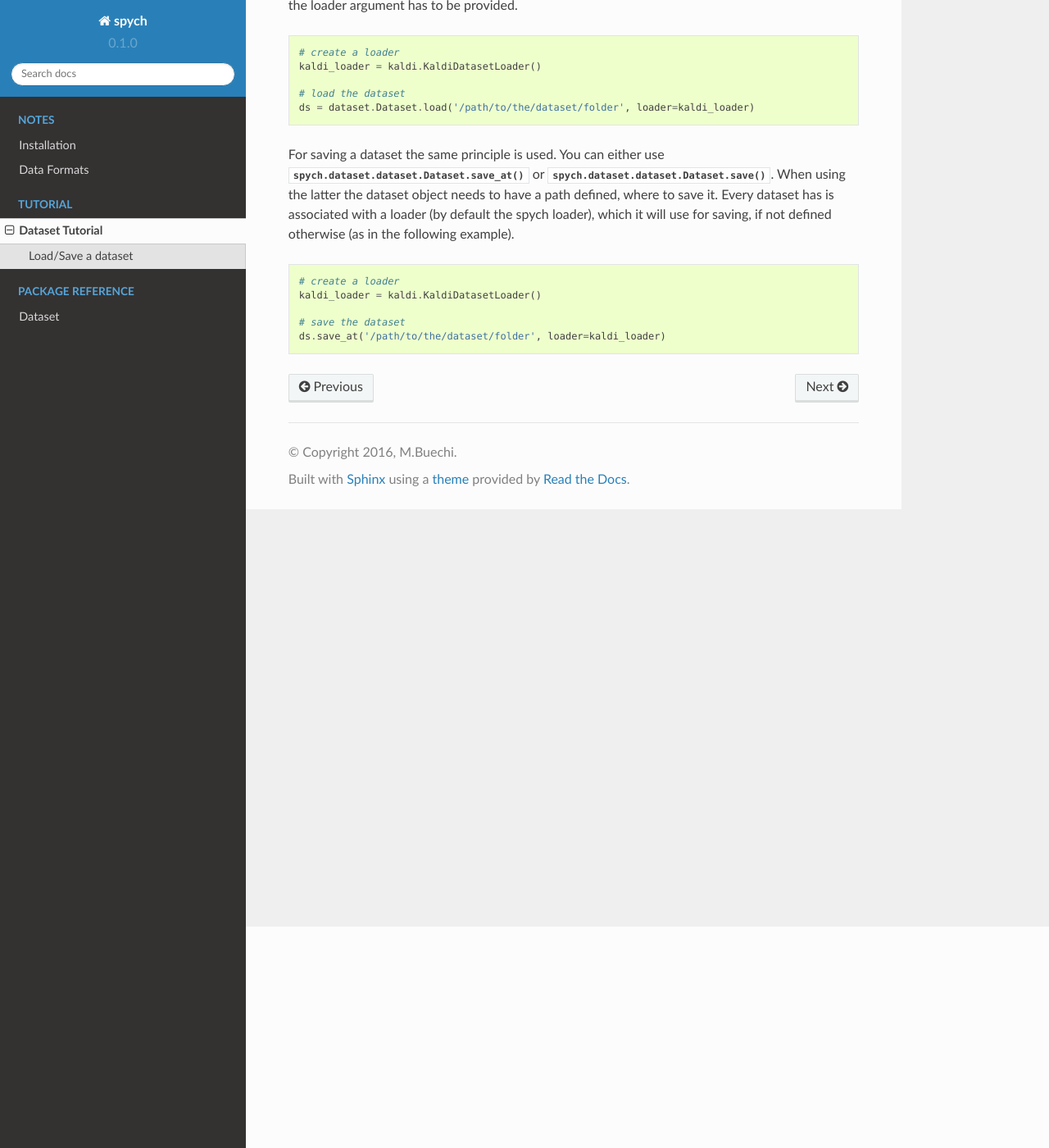
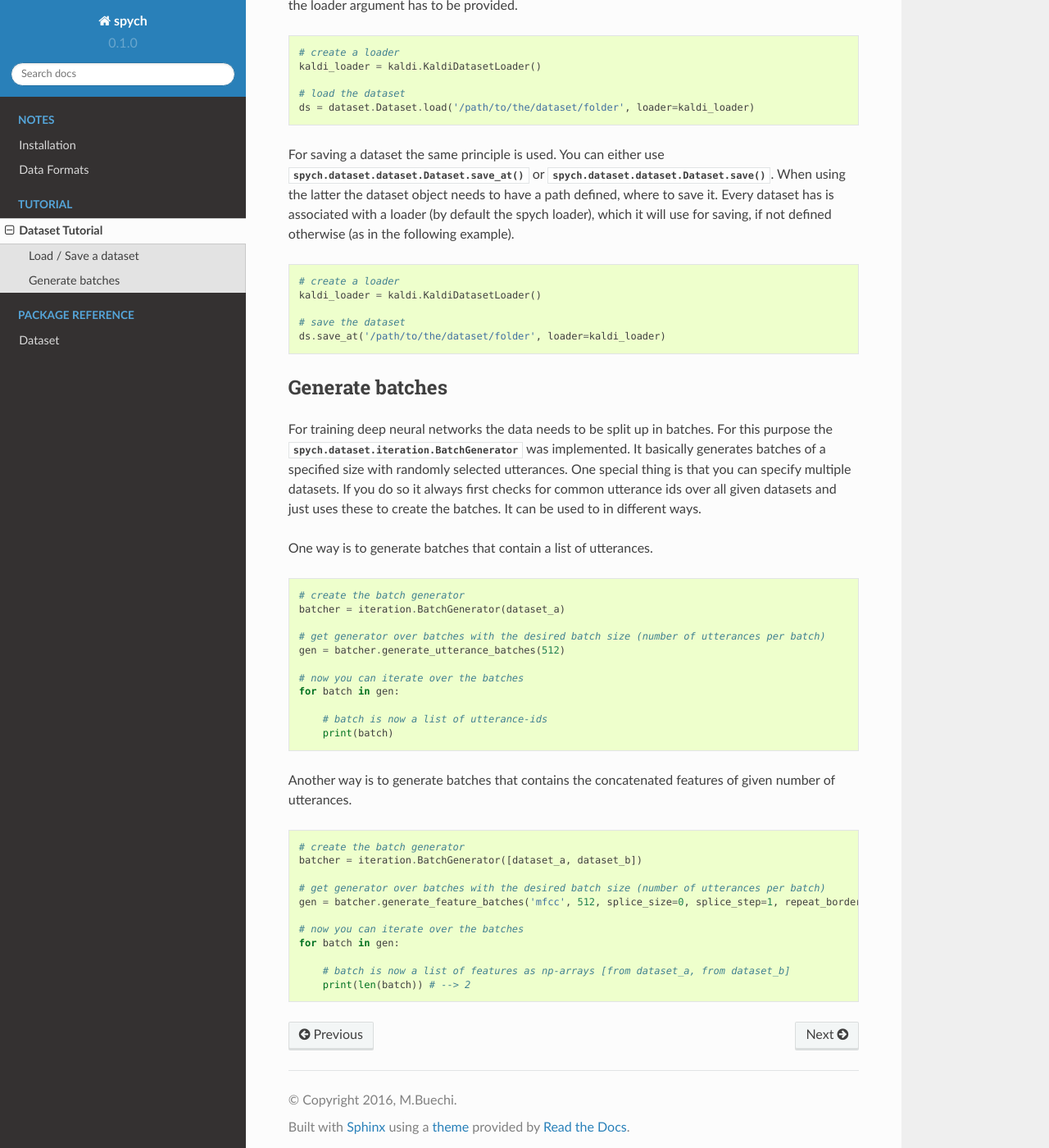
Before and after one commit to ynop/spych, a Sphinx documentation site: the page built from docs/tutorial/dataset.rst, in a window 1280 px wide and 1400 px high, scrolled down 270 px. Shown: the whole window at 82% size. Built offline with Sphinx 7.4.7 and the Read the Docs theme 2.0.0, drawn with Linux system fonts in a browser that asks for light colours; some of the changed text lies outside the part shown.

Commit message:
tutorial on batch generation

```diff
--- a/docs/tutorial/dataset.rst
+++ b/docs/tutorial/dataset.rst
@@ -1,8 +1,8 @@
 Dataset Tutorial
 ================
 
-Load/Save a dataset
--------------------
+Load / Save a dataset
+---------------------
 
 To load a dataset in python from a directory, the :py:func:`spych.dataset.dataset.Dataset.load` can be used.
 By default spych expects the dataset in the spych format. If the dataset has another format, the loader argument has to be provided.
@@ -26,3 +26,44 @@ which it will use for saving, if not defined otherwise (as in the following exam
 
     # save the dataset
     ds.save_at('/path/to/the/dataset/folder', loader=kaldi_loader)
+
+
+Generate batches
+----------------
+
+For training deep neural networks the data needs to be split up in batches. For this purpose the :py:class:`spych.dataset.iteration.BatchGenerator` was implemented.
+It basically generates batches of a specified size with randomly selected utterances. One special thing is that you can specify multiple datasets.
+If you do so it always first checks for common utterance ids over all given datasets and just uses these to create the batches.
+It can be used to in different ways.
+
+One way is to generate batches that contain a list of utterances.
+
+.. code-block:: python
+
+    # create the batch generator
+    batcher = iteration.BatchGenerator(dataset_a)
+
+    # get generator over batches with the desired batch size (number of utterances per batch)
+    gen = batcher.generate_utterance_batches(512)
+
+    # now you can iterate over the batches
+    for batch in gen:
+
+        # batch is now a list of utterance-ids
+        print(batch)
+
+Another way is to generate batches that contains the concatenated features of given number of utterances.
+
+.. code-block:: python
+
+    # create the batch generator
+    batcher = iteration.BatchGenerator([dataset_a, dataset_b])
+
+    # get generator over batches with the desired batch size (number of utterances per batch)
+    gen = batcher.generate_feature_batches('mfcc', 512, splice_size=0, splice_step=1, repeat_border_frames=True)
+
+    # now you can iterate over the batches
+    for batch in gen:
+
+        # batch is now a list of features as np-arrays [from dataset_a, from dataset_b]
+        print(len(batch)) # --> 2
```
